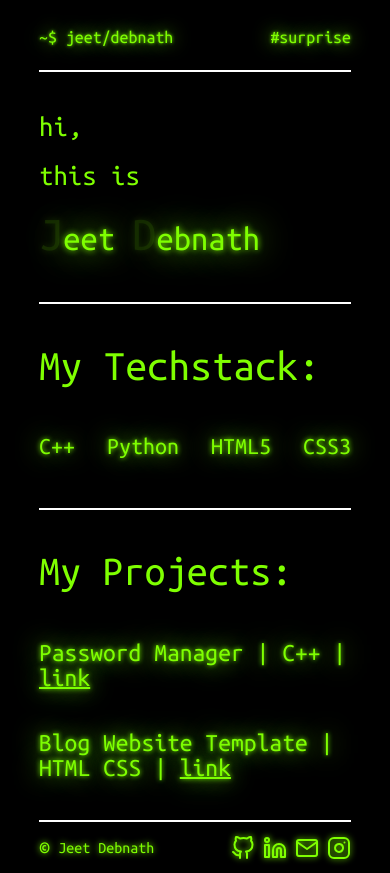
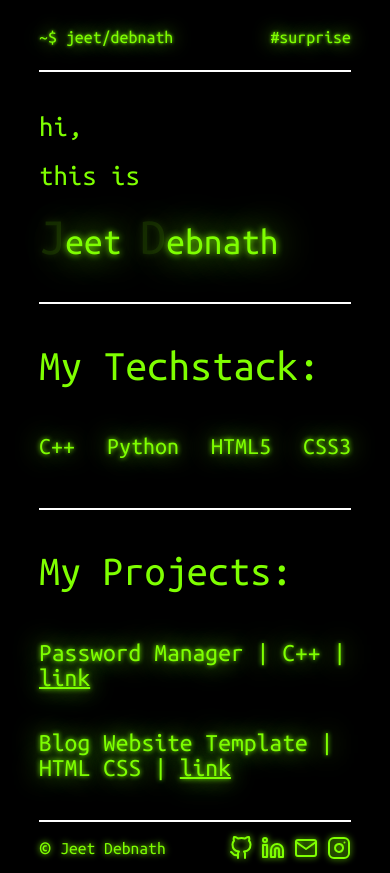
Before and after one commit to jxxt/jxxt.github.io, a plain HTML site: page index.html in a window 390 px wide. Drawn offline with Linux system fonts and the light colour scheme.

Commit message:
Update styles.css

```diff
--- a/styles.css
+++ b/styles.css
@@ -357,7 +357,7 @@ span {
     margin-top: 0px;
   }
   #jeet {
-    font-size: 120%;
+    font-size: 130%;
   }
   .hr2 {
     margin-top: 90px;
@@ -380,6 +380,6 @@ span {
     margin-top: -50px;
   }
   .bottombar {
-    font-size: 100%;
+    font-size: 110%;
   }
 }/*# sourceMappingURL=styles.css.map */
```
